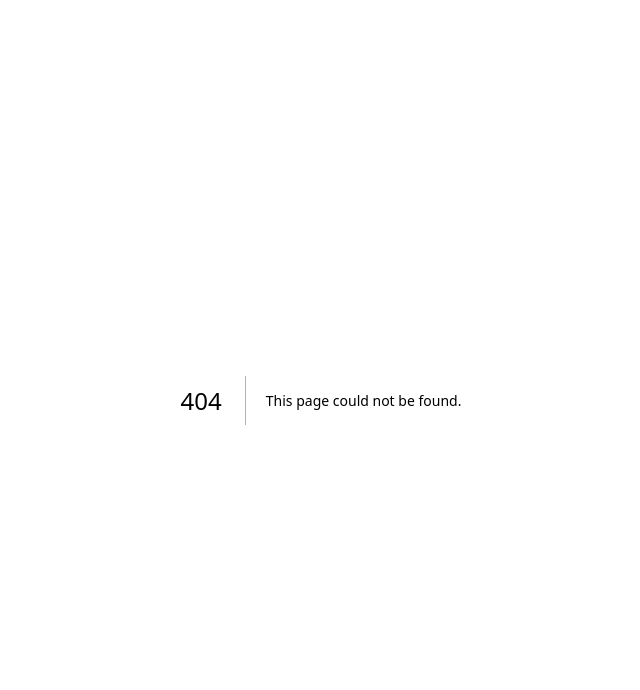
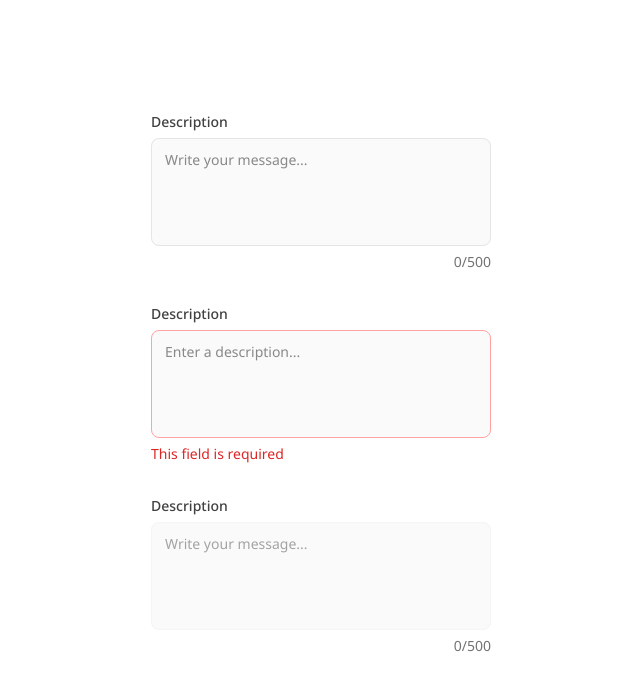
Before and after one commit to johnnygerard/greatfrontend-nextjs, a Next.js app: page /solution/text-area-component in a window 1280 px wide. Before the commit this address had no page. Shown: the top 690 px of the page, without its empty margins (319-959 px from the left). Built offline with nearby package versions, Linux system fonts and the light colour scheme.

Commit message:
feat: implement TextArea component solution

```diff
--- a/src/app/globals.css
+++ b/src/app/globals.css
@@ -21,7 +21,8 @@
 
   a,
   button,
-  input {
+  input,
+  textarea {
     outline: transparent solid 0;
     outline-offset: 0;
   }
--- a/src/app/page.tsx
+++ b/src/app/page.tsx
@@ -26,6 +26,10 @@ const HomePage = () => {
               text: "Text Input Component",
               url: "/solution/text-input-component",
             },
+            {
+              text: "Text Area Component",
+              url: "/solution/text-area-component",
+            },
           ].map(({ text, url }) => (
             <li key={text}>
               <Link
--- /dev/null
+++ b/src/app/solution/text-area-component/page.tsx
@@ -0,0 +1,36 @@
+import { TextArea } from "@/component/text-area";
+import { Metadata } from "next";
+import { memo } from "react";
+
+export const metadata: Metadata = {
+  title: "Text Area Component",
+};
+
+const Page = () => {
+  return (
+    <main className="flex min-h-screen justify-center bg-white px-[1.09375rem] py-28">
+      <div className="flex w-full max-w-85 flex-col gap-8">
+        <TextArea
+          label="Description"
+          placeholder="Write your message..."
+          maxLength={500}
+        />
+        <TextArea
+          label="Description"
+          placeholder="Enter a description..."
+          defaultError="This field is required"
+          required
+          validationMessages={{ valueMissing: "This field is required." }}
+        />
+        <TextArea
+          disabled
+          label="Description"
+          placeholder="Write your message..."
+          maxLength={500}
+        />
+      </div>
+    </main>
+  );
+};
+
+export default memo(Page);
--- /dev/null
+++ b/src/component/text-area.tsx
@@ -0,0 +1,145 @@
+"use client";
+import { clsx } from "clsx";
+import {
+  DetailedHTMLProps,
+  memo,
+  TextareaHTMLAttributes,
+  useEffect,
+  useId,
+  useRef,
+  useState,
+} from "react";
+
+type TextAreaProps = DetailedHTMLProps<
+  TextareaHTMLAttributes<HTMLTextAreaElement>,
+  HTMLTextAreaElement
+>;
+
+// @see https://html.spec.whatwg.org/multipage/form-control-infrastructure.html#the-constraint-validation-api
+const validityStateKeys = ["valueMissing", "tooShort"] as const;
+
+type Props = Omit<
+  TextAreaProps,
+  "aria-describedby" | "aria-errormessage" | "aria-invalid" | "id" | "ref"
+> & {
+  defaultError?: string; // Used to render the solution
+  label?: string;
+  validationMessages?: Partial<
+    Record<(typeof validityStateKeys)[number], string>
+  >;
+  validator?: (value: string) => string | undefined;
+};
+
+export const TextArea = memo(
+  ({
+    className,
+    defaultError = "",
+    label,
+    maxLength,
+    onBlur,
+    onChange,
+    validationMessages = {},
+    validator,
+    ...props
+  }: Props) => {
+    const [characterCount, setCharacterCount] = useState<number | null>(null);
+    const [error, setError] = useState(defaultError);
+    const textAreaRef = useRef<HTMLTextAreaElement>(null);
+    const id = useId();
+    const errorId = `${id}-error`;
+    const counterId = `${id}-counter`;
+
+    useEffect(() => {
+      const textArea = textAreaRef.current;
+      if (textArea === null) return;
+      setCharacterCount(maxLength === undefined ? null : textArea.value.length);
+    }, [maxLength]);
+
+    const validate = () => {
+      const textArea = textAreaRef.current;
+      if (textArea === null) return;
+      const customError = validator?.(textArea.value);
+
+      if (customError) {
+        textArea.setCustomValidity(customError);
+        setError(customError);
+        return;
+      }
+
+      textArea.setCustomValidity("");
+      if (textArea.validity.valid) {
+        setError("");
+        return;
+      }
+
+      for (const key of validityStateKeys) {
+        if (textArea.validity[key]) {
+          textArea.setCustomValidity(validationMessages[key] ?? "");
+          setError(textArea.validationMessage);
+          return;
+        }
+      }
+    };
+
+    return (
+      <div
+        className={clsx("flex h-40 w-full flex-col gap-1.5 text-sm", className)}
+      >
+        {label && (
+          <label className="w-fit font-medium text-neutral-700" htmlFor={id}>
+            {label}
+          </label>
+        )}
+        <textarea
+          ref={textAreaRef}
+          id={id}
+          className={clsx(
+            "resize-none rounded-lg bg-neutral-50 px-3.5 py-3 text-neutral-900",
+            "flex-1 transition-[box-shadow,outline-color]",
+            // Inside border
+            "outline -outline-offset-1 outline-neutral-200",
+            // Focused state
+            "focus-visible:outline-transparent",
+            error
+              ? "outline-red-300 focus-visible:shadow-(--error-focus-ring)"
+              : "focus-visible:shadow-(--focus-ring)",
+            // Disabled state
+            "disabled:cursor-not-allowed disabled:outline-neutral-100",
+            "disabled:text-neutral-400 disabled:placeholder:text-neutral-400",
+          )}
+          aria-describedby={characterCount !== null ? counterId : undefined}
+          aria-errormessage={error ? errorId : undefined}
+          aria-invalid={Boolean(error)}
+          onBlur={(event) => {
+            onBlur?.(event);
+            validate();
+          }}
+          onChange={(event) => {
+            onChange?.(event);
+            validate();
+            if (maxLength !== undefined) {
+              setCharacterCount(event.target.value.length);
+            }
+          }}
+          maxLength={maxLength}
+          {...props}
+        />
+        {error && (
+          <p className="text-red-600" id={errorId} aria-live="assertive">
+            {error}
+          </p>
+        )}
+        {characterCount !== null && maxLength !== undefined && (
+          <p
+            className={clsx("self-end text-neutral-500", error && "sr-only")}
+            id={counterId}
+          >
+            {`${characterCount}/${maxLength}`}
+          </p>
+        )}
+      </div>
+    );
+  },
+);
+
+TextArea.displayName = "TextArea";
```
